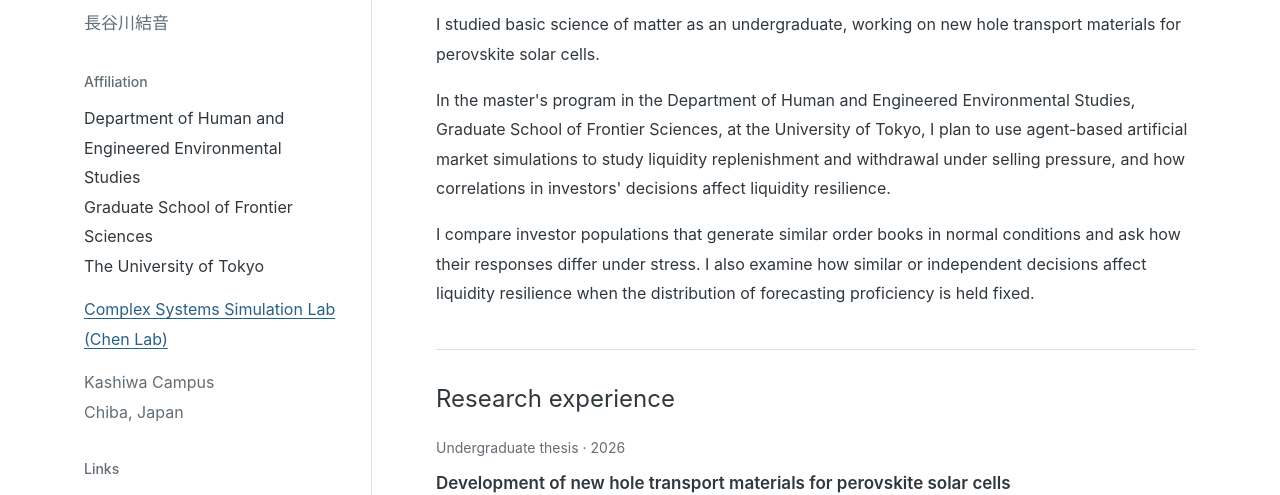
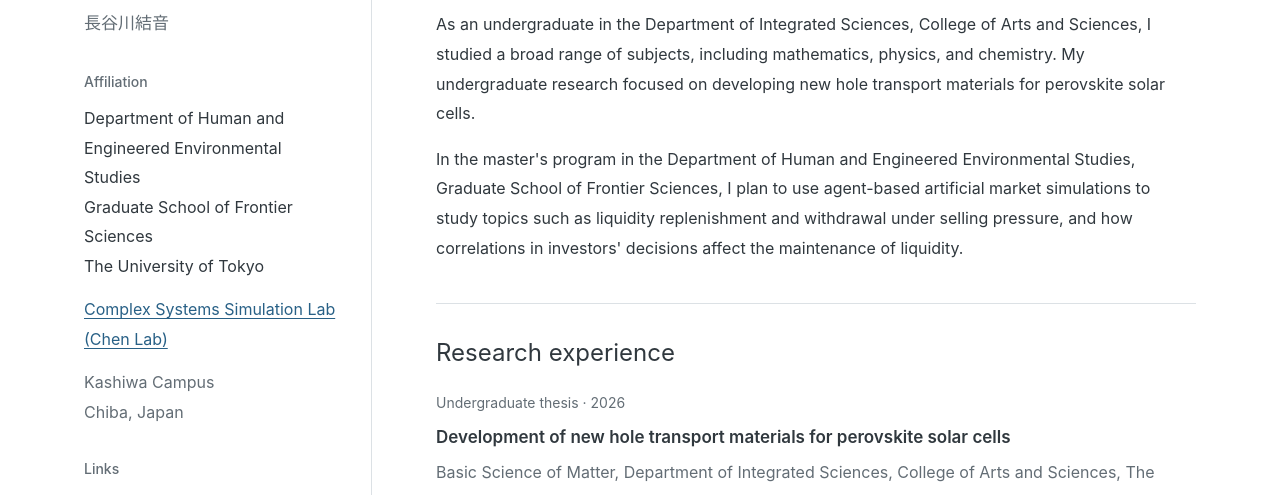
Before and after one commit to yuitokyouni/myhp, a plain HTML site: page index.html in a window 1280 px wide. Shown: the part 305-800 px from the top of the page. Drawn offline with Linux system fonts and the light colour scheme.

Commit message:
Update research introduction and remove manual thesis line breaks

```diff
--- a/index.html
+++ b/index.html
@@ -44,16 +44,15 @@
     <main id="main" tabindex="-1">
       <section id="research" class="content-section" aria-labelledby="overview-heading">
         <h2 id="overview-heading"><span class="ja">研究</span><span class="en">Research</span></h2>
-        <p><span class="ja">学部では物質基礎科学を学び、ペロブスカイト太陽電池における新規正孔輸送材料の開発に取り組みました。</span><span class="en">I studied basic science of matter as an undergraduate, working on new hole transport materials for perovskite solar cells.</span></p>
-        <p><span class="ja">東京大学大学院 新領域創成科学研究科 人間環境学専攻の修士課程では、エージェントベースモデルを用いた人工市場シミュレーションで、売り圧力に対する流動性の補充・撤退と、投資家の判断の相関が流動性の耐久力に与える影響について研究する予定です。</span><span class="en">In the master's program in the Department of Human and Engineered Environmental Studies, Graduate School of Frontier Sciences, at the University of Tokyo, I plan to use agent-based artificial market simulations to study liquidity replenishment and withdrawal under selling pressure, and how correlations in investors' decisions affect liquidity resilience.</span></p>
-        <p><span class="ja">平常時には似た注文板をつくる投資家集団を比べ、負荷がかかったときに現れる応答の違いを調べます。予測の習熟度の分布が同じでも、判断の似通い方と流動性の耐久力の関係にも着目します。</span><span class="en">I compare investor populations that generate similar order books in normal conditions and ask how their responses differ under stress. I also examine how similar or independent decisions affect liquidity resilience when the distribution of forecasting proficiency is held fixed.</span></p>
+        <p><span class="ja">学部では教養学部統合自然科学科で数学物理化学などを幅広く学び、卒業研究ではペロブスカイト太陽電池における新規正孔輸送材料の開発に取り組みました。</span><span class="en">As an undergraduate in the Department of Integrated Sciences, College of Arts and Sciences, I studied a broad range of subjects, including mathematics, physics, and chemistry. My undergraduate research focused on developing new hole transport materials for perovskite solar cells.</span></p>
+        <p><span class="ja">修士課程では新領域創成科学研究科 人間環境学専攻に所属し、エージェントベースモデルを用いた人工市場シミュレーションで、売り圧力に対する流動性の補充・撤退と、投資家の判断の相関が流動性の維持に与える影響といったテーマについて研究する予定です。</span><span class="en">In the master's program in the Department of Human and Engineered Environmental Studies, Graduate School of Frontier Sciences, I plan to use agent-based artificial market simulations to study topics such as liquidity replenishment and withdrawal under selling pressure, and how correlations in investors' decisions affect the maintenance of liquidity.</span></p>
       </section>
       <section id="research-experience" class="content-section" aria-labelledby="experience-heading">
         <h2 id="experience-heading"><span class="ja">研究経験</span><span class="en">Research experience</span></h2>
         <article class="research-entry">
           <p class="entry-meta"><span class="ja">卒業論文 · 2026年</span><span class="en">Undergraduate thesis · 2026</span></p>
-          <h3><span class="ja">ペロブスカイト太陽電池における<br class="desktop-break">新規正孔輸送材料の開発</span><span class="en">Development of new hole transport materials for perovskite solar cells</span></h3>
-          <p class="muted"><span class="ja">東京大学 教養学部 統合自然科学科 物質基礎科学コース</span><span class="en">Basic Science of Matter, Department of Integrated Sciences<br>College of Arts and Sciences, The University of Tokyo</span></p>
+          <h3><span class="ja">ペロブスカイト太陽電池における新規正孔輸送材料の開発</span><span class="en">Development of new hole transport materials for perovskite solar cells</span></h3>
+          <p class="muted"><span class="ja">東京大学 教養学部 統合自然科学科 物質基礎科学コース</span><span class="en">Basic Science of Matter, Department of Integrated Sciences, College of Arts and Sciences, The University of Tokyo</span></p>
         </article>
       </section>
       <section id="education" class="content-section" aria-labelledby="education-heading">
```
